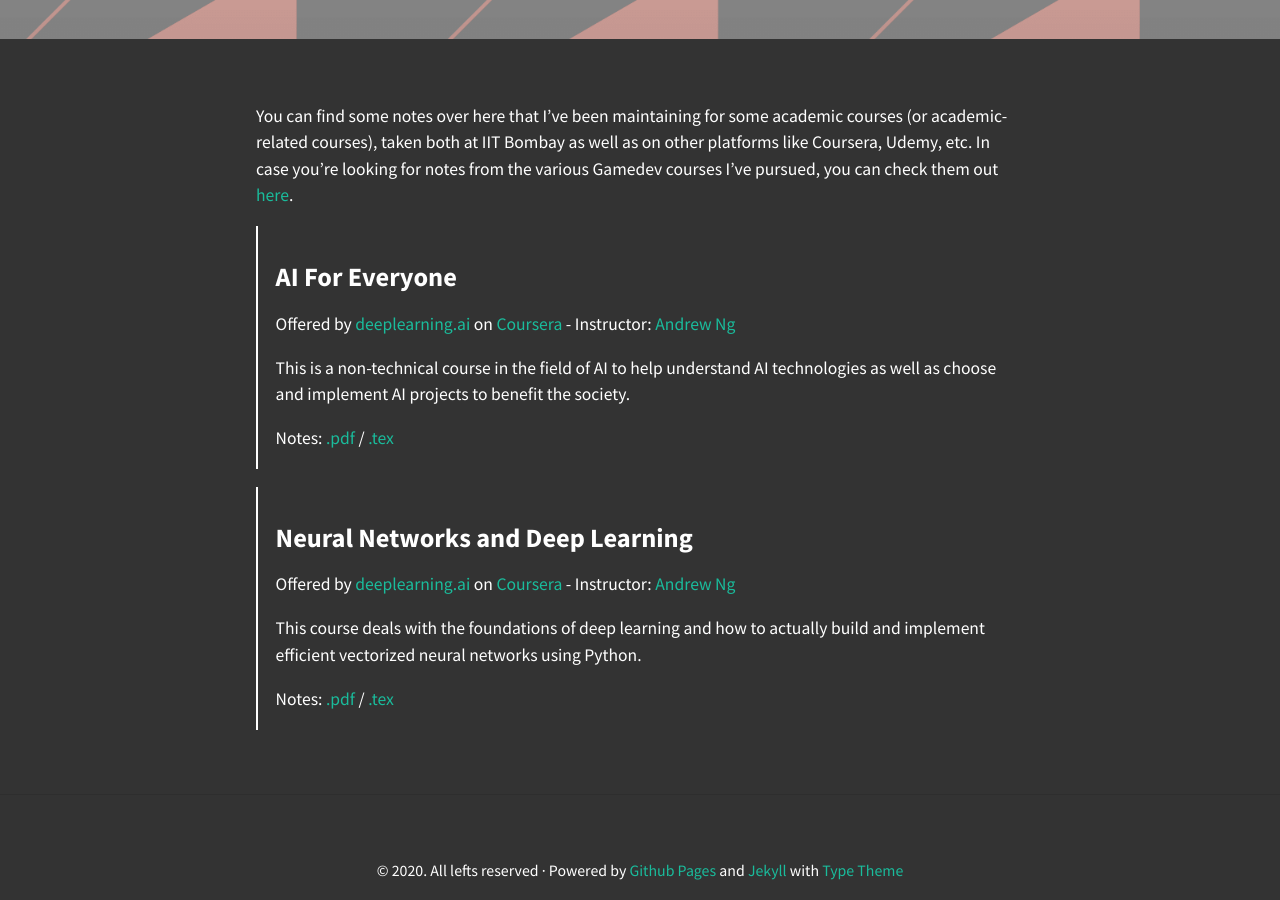
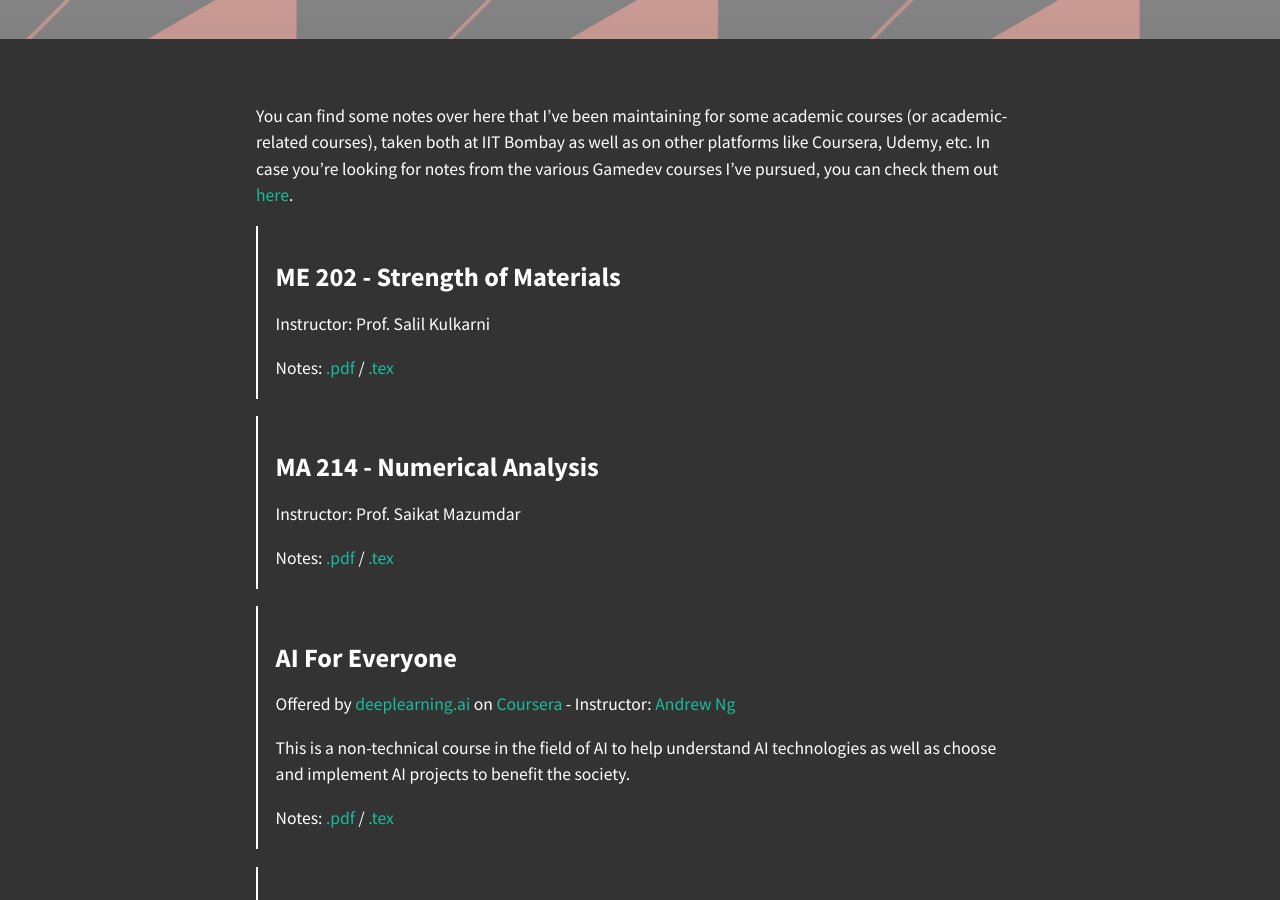
Before and after one commit to omprabhu31/omprabhu31.github.io, a Jekyll site: the page built from academics/notes.md, in a window 1280 px wide and 900 px high, scrolled down 415 px. Built offline with Jekyll 4.4.1, drawn with Linux system fonts in a browser that asks for light colours; nearby versions of some CDN libraries.

Commit message:
added Sem 4 notes

```diff
--- a/academics/notes.md
+++ b/academics/notes.md
@@ -8,6 +8,16 @@
 ---
 
 You can find some notes over here that I've been maintaining for some academic courses (or academic-related courses), taken both at IIT Bombay as well as on other platforms like Coursera, Udemy, etc. In case you're looking for notes from the various Gamedev courses I've pursued, you can check them out [here](/gamedev/courses/).
+
+> <h3>ME 202 - Strength of Materials</h3>
+> Instructor: Prof. Salil Kulkarni
+>
+> Notes: [.pdf](/academics/docs/me202/me202notes.pdf) / [.tex](https://github.com/omprabhu31/omprabhu31.github.io/blob/master/academics/docs/me202/me202notes.tex)
+
+> <h3>MA 214 - Numerical Analysis</h3>
+> Instructor: Prof. Saikat Mazumdar
+>
+> Notes: [.pdf](/academics/docs/ma214/ma214notes.pdf) / [.tex](https://github.com/omprabhu31/omprabhu31.github.io/blob/master/academics/docs/ma214/ma214notes.tex)
 
 > <h3>AI For Everyone</h3>
 > Offered by [deeplearning.ai](https://www.deeplearning.ai/) on [Coursera](https://www.coursera.org/)  -  Instructor: [Andrew Ng](https://www.coursera.org/instructor/andrewng)
```
Also changed, not shown: 11 other files.
